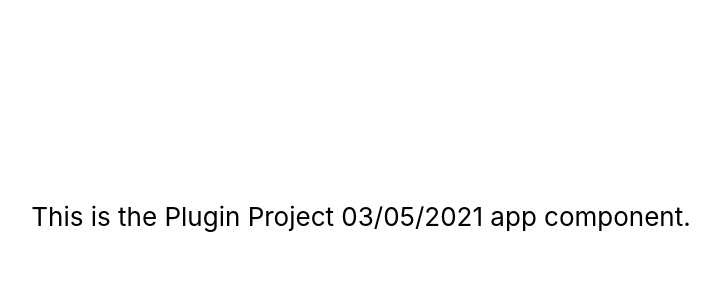
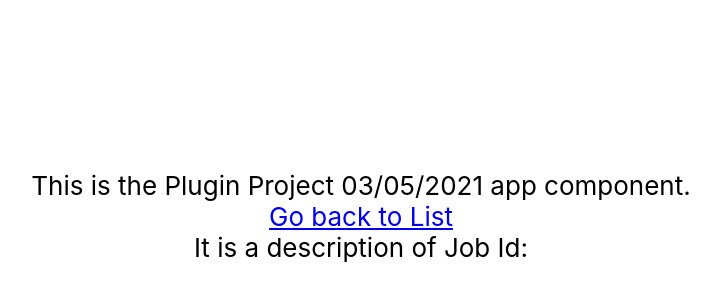
Before and after one commit to amitvchaudhary/plugin-project, a React (Create React App) app: page /host-project/job in a window 1280 px wide. Shown: the part 184-484 px from the top of the page, without its empty margins (279-999 px from the left). Built offline with nearby package versions, Linux system fonts and the light colour scheme.

Commit message:
New build

```diff
--- a/src/App.tsx
+++ b/src/App.tsx
@@ -19,10 +19,10 @@ function App() {
         <Router>
           <div>
             <Switch>
-              <Route path={'/job'}>
+              <Route path={'/host-project/job'}>
                 <JobDescription />
               </Route>
-              <Route path={'/'} exact={true}>
+              <Route path={'/host-project'} exact={true}>
                 <TodoList />
               </Route>
             </Switch>
```
Also changed, not shown: 1 other file (tests, documents, lock files or other folders).
